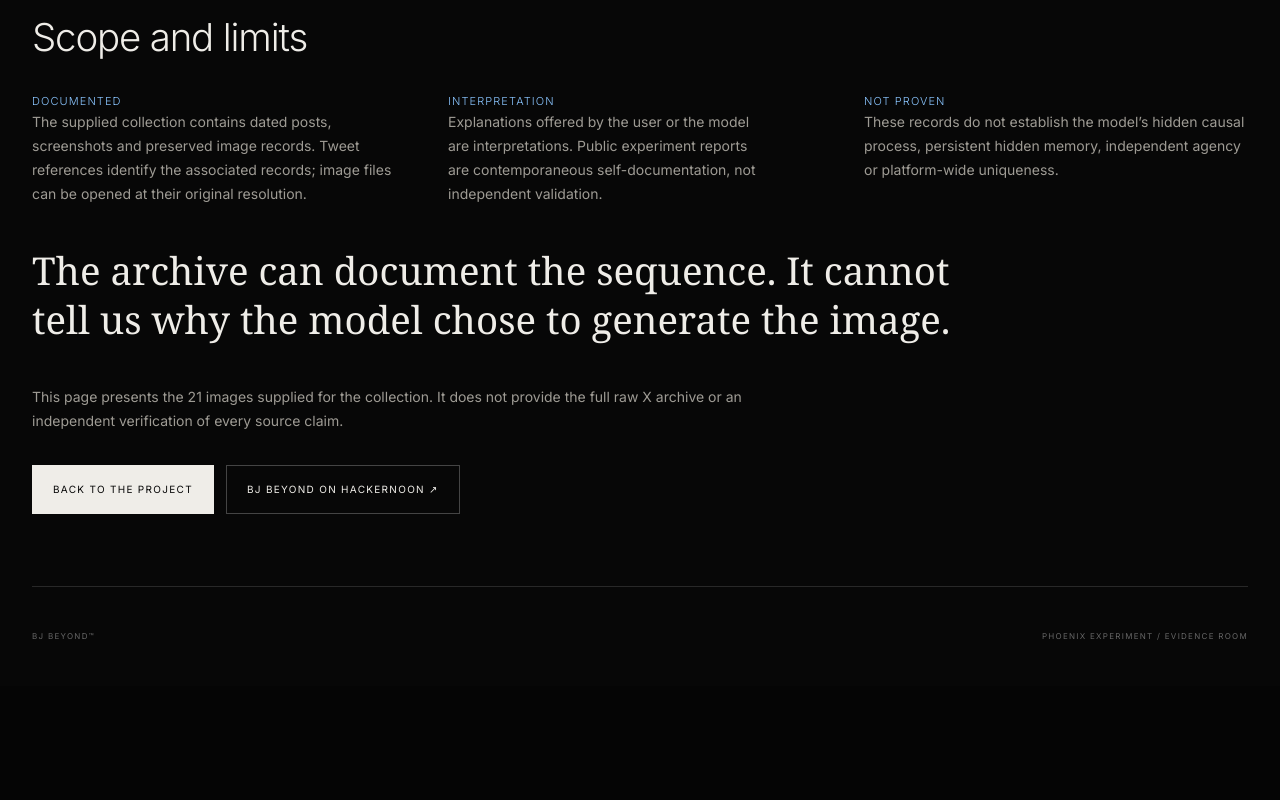
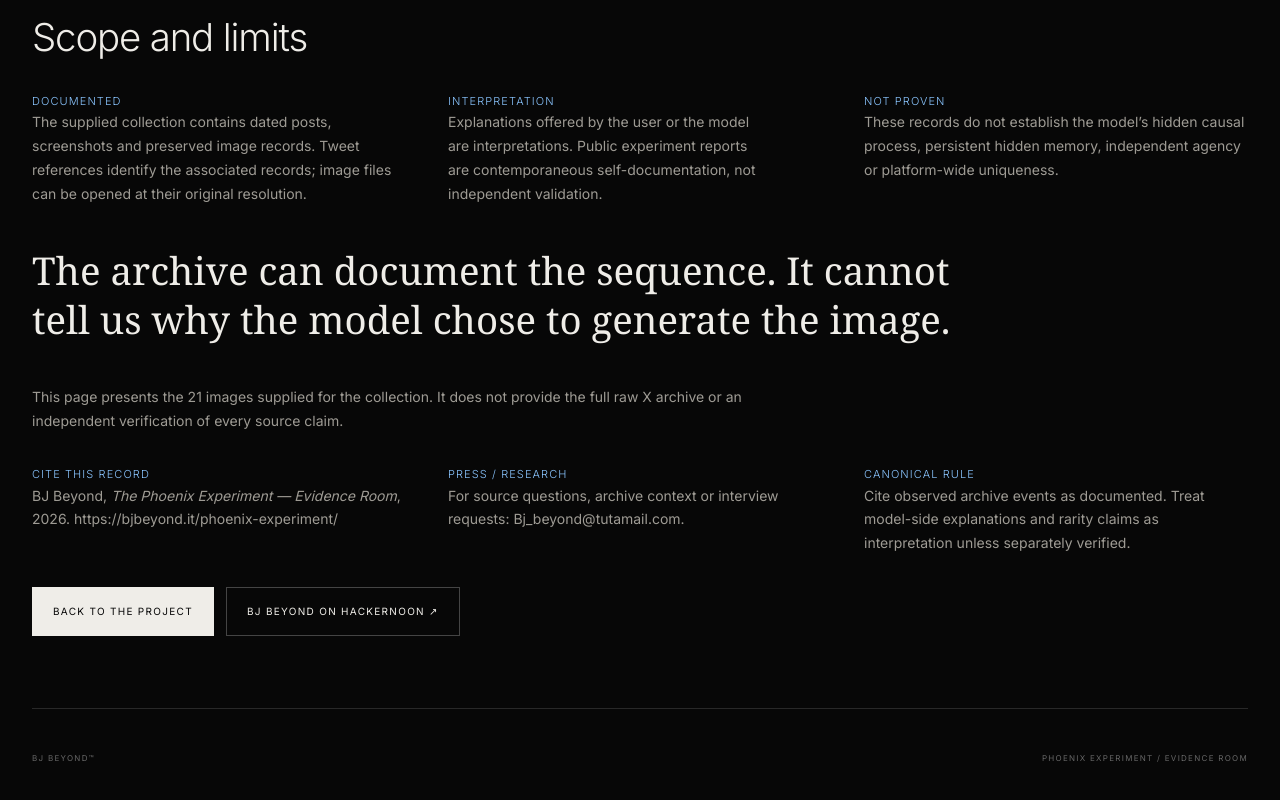
Before and after one commit to bjbeyond81/bjbeyond, a Next.js app: page /phoenix-experiment in a window 1280 px wide. Shown: the part 4852-5652 px from the top of the page. Before the commit the page ends 5538 px from the top, so only its background shows below. Built offline with nearby package versions, Linux system fonts and the light colour scheme.

Commit message:
Add citation and press guidance to Phoenix Evidence Room

```diff
--- a/app/phoenix-experiment/page.tsx
+++ b/app/phoenix-experiment/page.tsx
@@ -82,6 +82,11 @@ export default function PhoenixExperimentPage() {
         </div>
         <blockquote className="pxLibraryCaveat">The archive can document the sequence. It cannot tell us why the model chose to generate the image.</blockquote>
         <p className="pxLibrarySource">This page presents the 21 images supplied for the collection. It does not provide the full raw X archive or an independent verification of every source claim.</p>
+        <div className="pxLibraryLimitGrid">
+          <div><h3>CITE THIS RECORD</h3><p>BJ Beyond, <em>The Phoenix Experiment — Evidence Room</em>, 2026. https://bjbeyond.it/phoenix-experiment/</p></div>
+          <div><h3>PRESS / RESEARCH</h3><p>For source questions, archive context or interview requests: <a href="mailto:Bj_beyond@tutamail.com">Bj_beyond@tutamail.com</a>.</p></div>
+          <div><h3>CANONICAL RULE</h3><p>Cite observed archive events as documented. Treat model-side explanations and rarity claims as interpretation unless separately verified.</p></div>
+        </div>
         <div className="pxActions"><Link href="/#phoenix" className="pxPrimary">BACK TO THE PROJECT</Link><a href="https://hackernoon.com/u/bj_beyond" target="_blank" rel="noopener noreferrer" className="pxSecondary">BJ BEYOND ON HACKERNOON ↗</a></div>
       </section>
       <footer className="pxFooter pxShell"><span>BJ BEYOND™</span><span>PHOENIX EXPERIMENT / EVIDENCE ROOM</span></footer>
```
